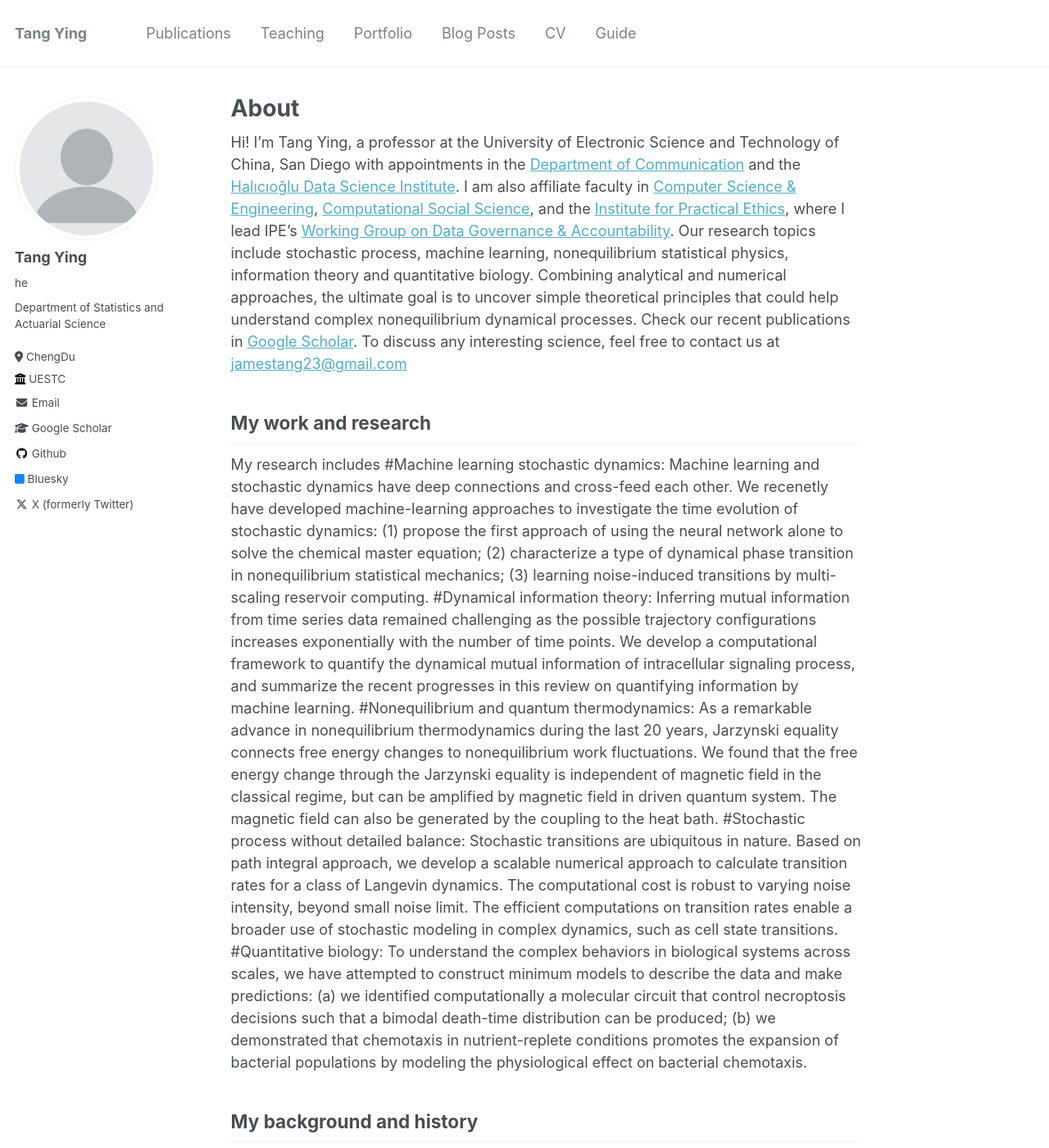
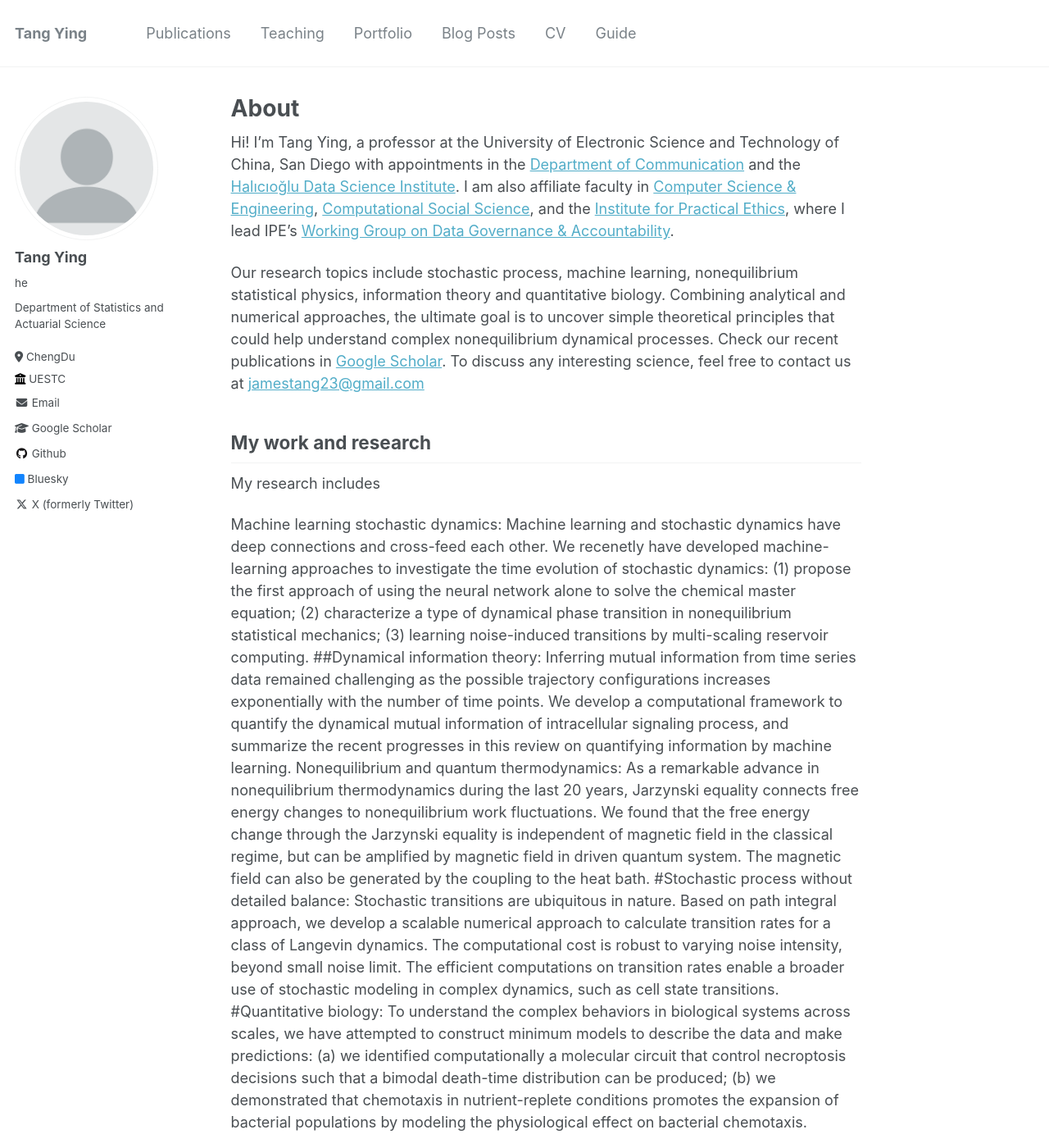
Before and after one commit to wangfangfang1111/my_blog, a Jekyll site: the page built from _pages/about.md, in a window 1280 px wide and 1400 px high. Shown: the whole window at 82% size. Built offline with Jekyll 4.4.1, drawn with Linux system fonts in a browser that asks for light colours.

```diff
--- a/_pages/about.md
+++ b/_pages/about.md
@@ -10,16 +10,19 @@ redirect_from:
 {% include base_path %}
 
 Hi! I’m Tang Ying, a professor at the University of Electronic Science and Technology of China, San Diego with appointments in the [Department of Communication](https://communication.ucsd.edu) and the [Halıcıoğlu Data Science Institute](https://datascience.ucsd.edu). I am also affiliate faculty in [Computer Science & Engineering](https://cse.ucsd.edu), [Computational Social Science](https://css.ucsd.edu), and the [Institute for Practical Ethics](https://ipe.ucsd.edu), where I lead IPE's [Working Group on Data Governance & Accountability](https://ipe.ucsd.edu/research/data-science.html).
+
 Our research topics include stochastic process, machine learning, nonequilibrium statistical physics, information theory and quantitative biology. Combining analytical and numerical approaches, the ultimate goal is to uncover simple theoretical principles that could help understand complex nonequilibrium dynamical processes.
 Check our recent publications in [Google Scholar](https://scholar.google.com/citations?user=-5bbqWsAAAAJ&hl=en). To discuss any interesting science, feel free to contact us at [jamestang23@gmail.com](jamestang23@gmail.com)
 
+
 ## My work and research
 My research includes
-#Machine learning stochastic dynamics:
+
+Machine learning stochastic dynamics:
 Machine learning and stochastic dynamics have deep connections and cross-feed each other. We recenetly have developed machine-learning approaches to investigate the time evolution of stochastic dynamics: (1) propose the first approach of using the neural network alone to solve the chemical master equation; (2) characterize a type of dynamical phase transition in nonequilibrium statistical mechanics; (3) learning noise-induced transitions by multi-scaling reservoir computing.
-#Dynamical information theory:
+##Dynamical information theory:
 Inferring mutual information from time series data remained challenging as the possible trajectory configurations increases exponentially with the number of time points. We develop a computational framework to quantify the dynamical mutual information of intracellular signaling process, and summarize the recent progresses in this review on quantifying information by machine learning.
-#Nonequilibrium and quantum thermodynamics:
+Nonequilibrium and quantum thermodynamics:
 As a remarkable advance in nonequilibrium thermodynamics during the last 20 years, Jarzynski equality connects free energy changes to nonequilibrium work fluctuations. We found that the free energy change through the Jarzynski equality is independent of magnetic field in the classical regime, but can be amplified by magnetic field in driven quantum system. The magnetic field can also be generated by the coupling to the heat bath.
 #Stochastic process without detailed balance:
 Stochastic transitions are ubiquitous in nature. Based on path integral approach, we develop a scalable numerical approach to calculate transition rates for a class of Langevin dynamics. The computational cost is robust to varying noise intensity, beyond small noise limit. The efficient computations on transition rates enable a broader use of stochastic modeling in complex dynamics, such as cell state transitions.
```
